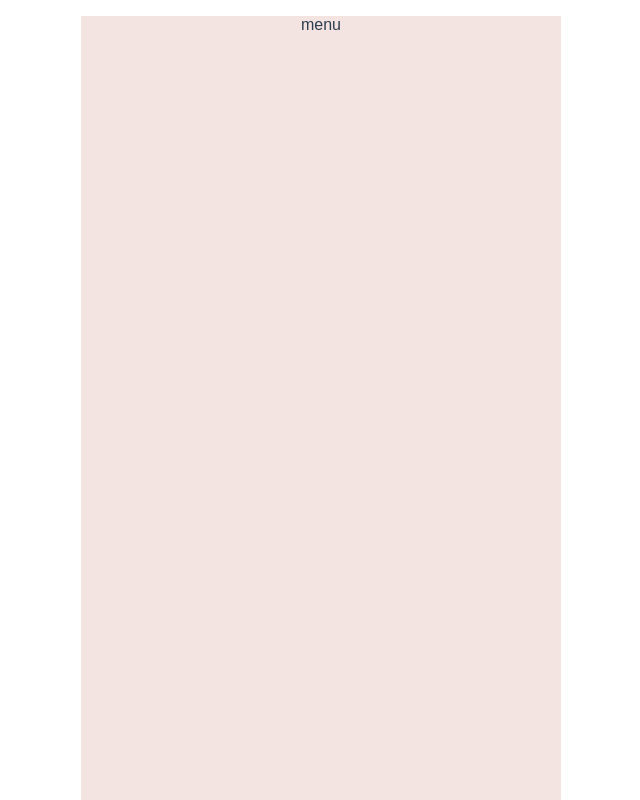
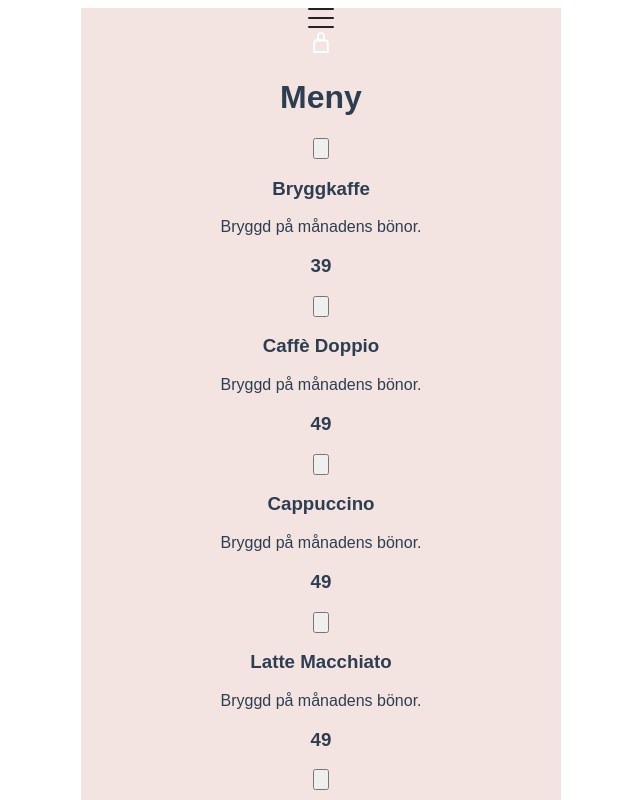
Before and after one commit to jenseneducation-Aleksander-Dimitrijevic/test-airbean, a Vue app: page /menu in a window 1280 px wide. Shown: the top 800 px of the page, without its empty margins (319-959 px from the left). Built offline with nearby package versions, Linux system fonts and the light colour scheme.

Commit message:
memupage without css

```diff
--- a/src/App.vue
+++ b/src/App.vue
@@ -3,6 +3,15 @@
   <router-view/>
   </div>
 </template>
+<script>
+export default {
+  name:'App',
+  //before mount is used to fetch the data from the menu json file
+  beforeMount(){
+    this.$store.dispatch('getMenuList')
+  }
+}
+</script>
 
 <style lang="scss">
 
@@ -25,7 +34,4 @@
   }
 
 }
-
-
-
 </style>
--- a/src/components/Carticon.vue
+++ b/src/components/Carticon.vue
@@ -0,0 +1,17 @@
+<template>
+    <div class="carticon">
+        <img src="./../assets/graphics/bag.svg" alt="Carticon" />
+
+    </div>
+</template>
+
+<script>
+    export default {
+        name:'Carticon',
+
+    }
+</script>
+
+<style lang="scss" scoped>
+
+</style>
--- a/src/components/MenuItem.vue
+++ b/src/components/MenuItem.vue
@@ -1,32 +1,29 @@
 <template>
-  <div class="hello">
+  <div class="Menuitem">
+    <div class="add-item">
+      <button>
+        <img src="./../assets/graphics/add.svg" alt="add icon" />
+      </button>
+    </div>
+    <h3>{{ item.title}}</h3>
+    <p>{{ item.desc}}</p>
+    <h3>{{ item .price }}</h3>
+
 
   </div>
 </template>
 
 <script>
 export default {
-  name: 'HelloWorld',
-  props: {
-    msg: String
-  }
+  name: 'Menuitem',
+  props:{
+    item:Object
+  },
+
 }
 </script>
 
 <!-- Add "scoped" attribute to limit CSS to this component only -->
 <style scoped lang="scss">
-h3 {
-  margin: 40px 0 0;
-}
-ul {
-  list-style-type: none;
-  padding: 0;
-}
-li {
-  display: inline-block;
-  margin: 0 10px;
-}
-a {
-  color: #42b983;
-}
+
 </style>
--- /dev/null
+++ b/src/components/Menuicon.vue
@@ -0,0 +1,23 @@
+<template>
+    <div class = "menuicon">
+        <img src='./../assets/graphics/navicon.svg' alt="Menuicon"/>
+    </div>
+</template>
+
+<script>
+    export default {
+        name:'Menuicon',
+
+    }
+</script>
+
+<style lang="scss">
+  .menucon {
+        background: white;
+        display: flex;
+        justify-content: center;
+        align-items: center;
+        width:1.2 rem;
+     }
+
+</style>
--- a/src/store/index.js
+++ b/src/store/index.js
@@ -1,14 +1,25 @@
 import Vue from 'vue'
 import Vuex from 'vuex'
+
+import menuList from './../assets/data/menu.json'
 
 Vue.use(Vuex)
 
 export default new Vuex.Store({
   state: {
+    menu:[]
   },
   mutations: {
+    displayMenu(state,menu){
+      state.menu = menu
+    }
   },
   actions: {
+    async getMenuList(content){
+      setTimeout(()=> {
+       content.commit('displayMenu',menuList.menu)
+      },500)
+    }
   },
   modules: {
   }
--- a/src/views/Home.vue
+++ b/src/views/Home.vue
@@ -1,5 +1,5 @@
 <template>
-    <div id="home" @click="$router.push('/meny')">
+    <div id="home" @click="$router.push('/menu')">
     <img src="./../assets/graphics/airbean-landing.svg" alt="logo">
   </div>
 
--- a/src/views/Menu.vue
+++ b/src/views/Menu.vue
@@ -1,11 +1,30 @@
 <template>
   <div class="menu">
-      <p>menu</p>
+      <Menuicon />
+      <Carticon />
+      <h1>Meny</h1>
+      <Menuitem v-for="item in menu"
+      :key='item.id' :item="item" />
   </div>
 </template>
 
 <script>
+import Menuicon from './../components/Menuicon'
+import Carticon from './../components/Carticon'
+import Menuitem from './../components/Menuitem'
+
 export default {
+    name:'Menu',
+    components:{
+        Menuicon,
+        Carticon,
+        Menuitem
+    },
+    computed:{
+        menu(){
+            return this.$store.state.menu
+        }
+    }
 
 }
 </script>
```
